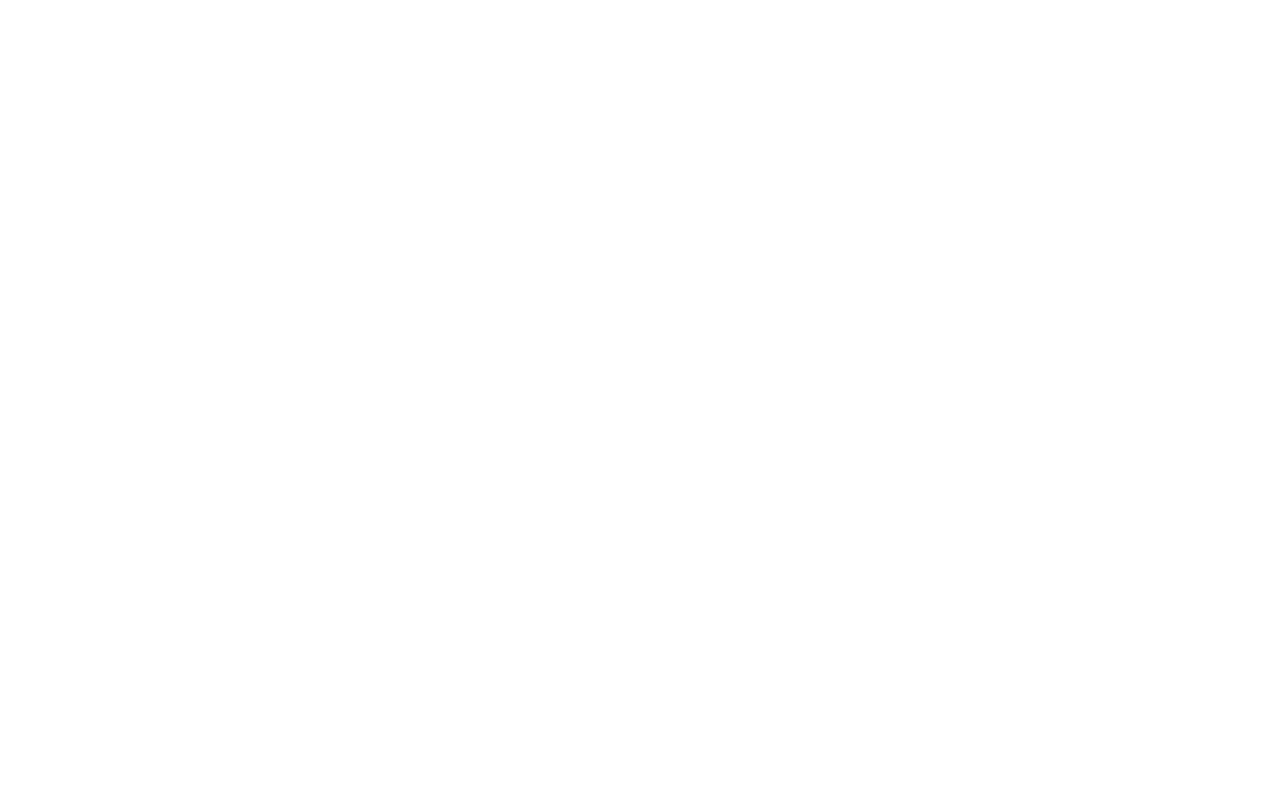
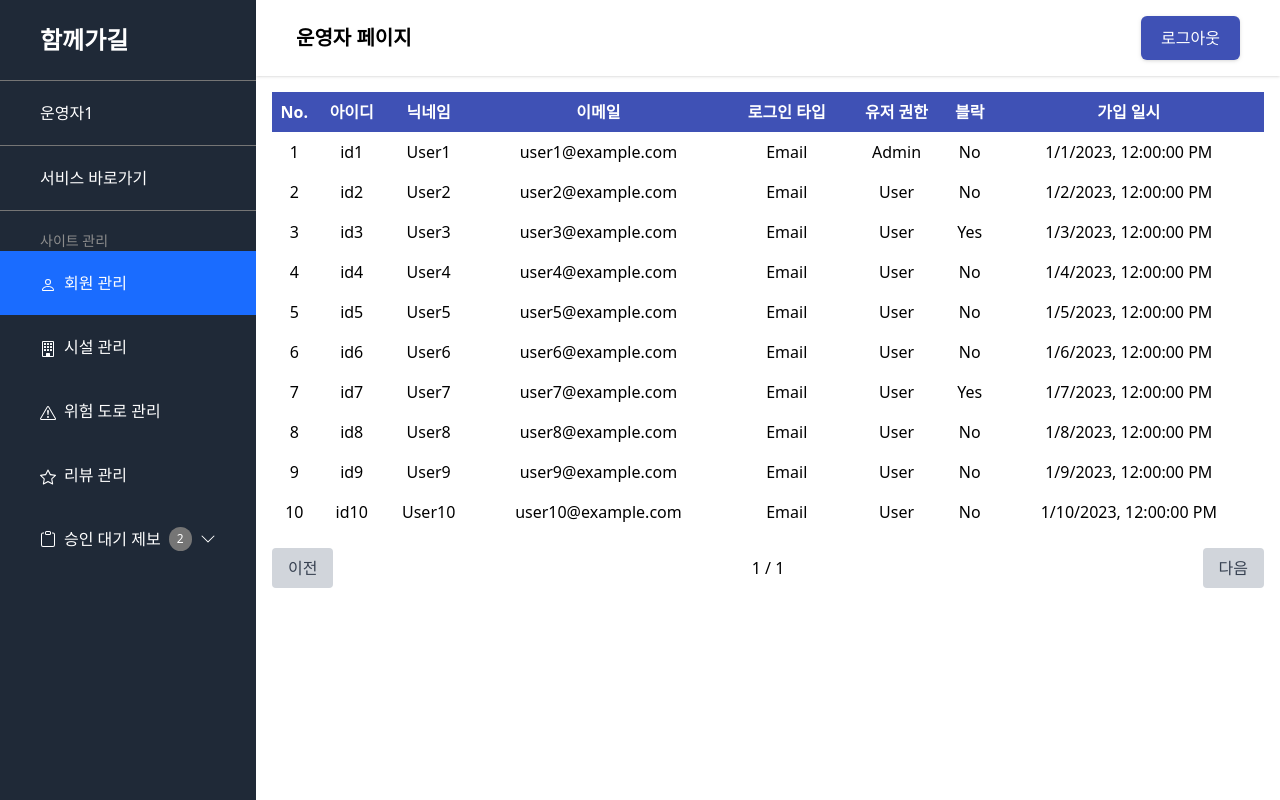
Before and after one commit to SESAC-TEAM-SLOPED/sloped-fe, a React (Create React App) app: page /admin/members in a window 1280 px wide. Before the commit this address had no page. Built offline with nearby package versions, Linux system fonts and the light colour scheme.

Commit message:
Feat: 관리자 페이지 회원 관리 페이지 UI 제작 (#70)

```diff
--- a/src/components/AdminLayout/AdminSidebar.tsx
+++ b/src/components/AdminLayout/AdminSidebar.tsx
@@ -39,7 +39,7 @@
         <p className="text-sm text-[#8D8D8D] px-10 pt-5">사이트 관리</p>
         <Link
           to="/admin/members"
-          className={`block px-10 py-5 w-full text-left ${pathname === "members" ? "bg-[#1A6CFF]" : ""}`}
+          className={`block px-10 py-5 w-full text-left ${pathname === "/admin/members" ? "bg-[#1A6CFF]" : ""}`}
         >
           <BsPerson className="inline-block mr-2" />
           회원 관리
--- a/src/components/AdminPageForm/AdminManageUserForm.tsx
+++ b/src/components/AdminPageForm/AdminManageUserForm.tsx
@@ -2,7 +2,7 @@
 
 // 회원 데이터 타입 정의
 interface Member {
-  id: number;
+  id: string;
   nickname: string;
   email: string;
   loginType: string;
@@ -11,112 +11,22 @@
   createdAt: string;
 }
 
-// 임시 데이터
-const tempMembers: Member[] = [
-  {
-    id: 1,
-    nickname: "User1",
-    email: "user1@example.com",
-    loginType: "Email",
-    role: "Admin",
-    isBlocked: false,
-    createdAt: "2023-01-01T12:00:00Z",
-  },
-  {
-    id: 2,
-    nickname: "User2",
-    email: "user2@example.com",
-    loginType: "Email",
-    role: "User",
-    isBlocked: false,
-    createdAt: "2023-01-02T12:00:00Z",
-  },
-  {
-    id: 3,
-    nickname: "User3",
-    email: "user3@example.com",
-    loginType: "Email",
-    role: "User",
-    isBlocked: true,
-    createdAt: "2023-01-03T12:00:00Z",
-  },
-  {
-    id: 4,
-    nickname: "User4",
-    email: "user4@example.com",
-    loginType: "Email",
-    role: "User",
-    isBlocked: false,
-    createdAt: "2023-01-04T12:00:00Z",
-  },
-  {
-    id: 5,
-    nickname: "User5",
-    email: "user5@example.com",
-    loginType: "Email",
-    role: "User",
-    isBlocked: false,
-    createdAt: "2023-01-05T12:00:00Z",
-  },
-  {
-    id: 6,
-    nickname: "User6",
-    email: "user6@example.com",
-    loginType: "Email",
-    role: "User",
-    isBlocked: false,
-    createdAt: "2023-01-06T12:00:00Z",
-  },
-  {
-    id: 7,
-    nickname: "User7",
-    email: "user7@example.com",
-    loginType: "Email",
-    role: "User",
-    isBlocked: true,
-    createdAt: "2023-01-07T12:00:00Z",
-  },
-  {
-    id: 8,
-    nickname: "User8",
-    email: "user8@example.com",
-    loginType: "Email",
-    role: "User",
-    isBlocked: false,
-    createdAt: "2023-01-08T12:00:00Z",
-  },
-  {
-    id: 9,
-    nickname: "User9",
-    email: "user9@example.com",
-    loginType: "Email",
-    role: "User",
-    isBlocked: false,
-    createdAt: "2023-01-09T12:00:00Z",
-  },
-  {
-    id: 10,
-    nickname: "User10",
-    email: "user10@example.com",
-    loginType: "Email",
-    role: "User",
-    isBlocked: false,
-    createdAt: "2023-01-10T12:00:00Z",
-  },
-];
+interface AdminManageUserFormProps {
+  data: Member[];
+}
 
-const AdminManageUserForm = () => {
+const AdminManageUserForm: React.FC<AdminManageUserFormProps> = ({ data }) => {
   const [page, setPage] = useState(1);
-  const [members, setMembers] = useState<Member[]>([]); // 타입 지정
+  const [members, setMembers] = useState<Member[]>([]);
 
   const itemsPerPage = 10;
-  const totalPages = Math.ceil(tempMembers.length / itemsPerPage);
+  const totalPages = Math.ceil(data.length / itemsPerPage);
 
   useEffect(() => {
     const startIndex = (page - 1) * itemsPerPage;
     const endIndex = startIndex + itemsPerPage;
-    setMembers(tempMembers.slice(startIndex, endIndex));
-  }, [page]);
+    setMembers(data.slice(startIndex, endIndex));
+  }, [page, data]);
 
   const handlePageChange = (newPage: number) => {
     if (newPage > 0 && newPage <= totalPages) {
@@ -127,7 +37,7 @@
   return (
     <div className="p-4">
       <table className="min-w-full bg-white">
-        <thead>
+        <thead className="bg-[#3F51B5] text-white">
           <tr>
             <th className="py-2">No.</th>
             <th className="py-2">아이디</th>
--- a/src/pages/AdminPage/AdminManageUser.tsx
+++ b/src/pages/AdminPage/AdminManageUser.tsx
@@ -1,14 +1,104 @@
-import React, { useState } from "react";
+import React from "react";
 import AdminManageUserForm from "../../components/AdminPageForm/AdminManageUserForm";
+
+// 임시 데이터
+const tempMembers = [
+  {
+    id: "id1",
+    nickname: "User1",
+    email: "user1@example.com",
+    loginType: "Email",
+    role: "Admin",
+    isBlocked: false,
+    createdAt: "2023-01-01T12:00:00Z",
+  },
+  {
+    id: "id2",
+    nickname: "User2",
+    email: "user2@example.com",
+    loginType: "Email",
+    role: "User",
+    isBlocked: false,
+    createdAt: "2023-01-02T12:00:00Z",
+  },
+  {
+    id: "id3",
+    nickname: "User3",
+    email: "user3@example.com",
+    loginType: "Email",
+    role: "User",
+    isBlocked: true,
+    createdAt: "2023-01-03T12:00:00Z",
+  },
+  {
+    id: "id4",
+    nickname: "User4",
+    email: "user4@example.com",
+    loginType: "Email",
+    role: "User",
+    isBlocked: false,
+    createdAt: "2023-01-04T12:00:00Z",
+  },
+  {
+    id: "id5",
+    nickname: "User5",
+    email: "user5@example.com",
+    loginType: "Email",
+    role: "User",
+    isBlocked: false,
+    createdAt: "2023-01-05T12:00:00Z",
+  },
+  {
+    id: "id6",
+    nickname: "User6",
+    email: "user6@example.com",
+    loginType: "Email",
+    role: "User",
+    isBlocked: false,
+    createdAt: "2023-01-06T12:00:00Z",
+  },
+  {
+    id: "id7",
+    nickname: "User7",
+    email: "user7@example.com",
+    loginType: "Email",
+    role: "User",
+    isBlocked: true,
+    createdAt: "2023-01-07T12:00:00Z",
+  },
+  {
+    id: "id8",
+    nickname: "User8",
+    email: "user8@example.com",
+    loginType: "Email",
+    role: "User",
+    isBlocked: false,
+    createdAt: "2023-01-08T12:00:00Z",
+  },
+  {
+    id: "id9",
+    nickname: "User9",
+    email: "user9@example.com",
+    loginType: "Email",
+    role: "User",
+    isBlocked: false,
+    createdAt: "2023-01-09T12:00:00Z",
+  },
+  {
+    id: "id10",
+    nickname: "User10",
+    email: "user10@example.com",
+    loginType: "Email",
+    role: "User",
+    isBlocked: false,
+    createdAt: "2023-01-10T12:00:00Z",
+  },
+];
 
 const AdminManageUser = () => {
   return (
-    <div className="min-h-screen flex">
-      <div className="flex flex-col flex-grow">
-        <main className="flex-grow p-4">
-          <AdminManageUserForm />
-        </main>
-      </div>
+    <div>
+      <AdminManageUserForm data={tempMembers} />
     </div>
   );
 };
--- a/src/routes/Router.tsx
+++ b/src/routes/Router.tsx
@@ -50,7 +50,7 @@
         <Route path="/admin" element={<AdminLogin />} />
         <Route path="/admin" element={<AdminLayout />}>
           <Route path="/admin/reports/facility" element={<AdminReport />} />
-          <Route path="/admin/base" element={<AdminManageUser />} />
+          <Route path="/admin/members" element={<AdminManageUser />} />
         </Route>
       </Routes>
     </BrowserRouter>
```
